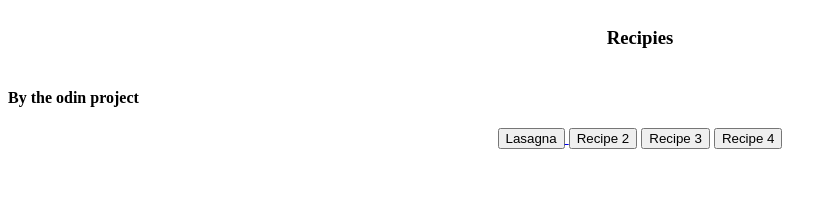
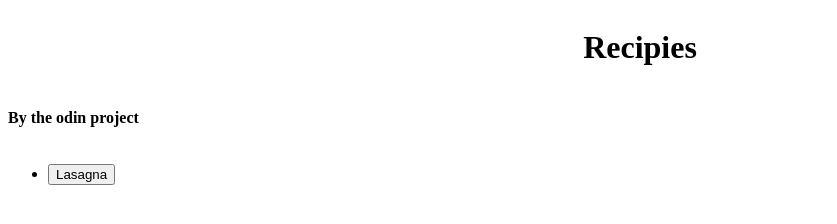
Before and after one commit to CloudedQuartz/odinrecipe, a plain HTML site: page index.html in a window 1280 px wide. Shown: the whole page, without its empty margins (0-837 px from the left). Drawn offline with Linux system fonts and the light colour scheme.

Commit message:
Make unordered list of recipies in homepage
to satisfy requirements

Signed-off-by: CloudedQuartz <ayan.pande06@gmail.com>

```diff
--- a/index.html
+++ b/index.html
@@ -6,18 +6,19 @@
     </head>
     <body>
         <div style="display: flex; justify-content: center;">
-            <h3>Recipies</h3>
+            <h1>Recipies</h1>
         </div>
         <div style="display: flex; justify-content: left;">
             <h4>By the odin project</h4>
         </div>
-        <div style="display: block; text-align: center;">
-            <a  href="./recipies/lasagna.html">
-                <button type="button">Lasagna</button>
-            </a>
-            <button type="button">Recipe 2</button>
-            <button type="button">Recipe 3</button>
-            <button type="button">Recipe 4</button>
+        <div>
+            <ul>
+                <li>
+                    <a  href="./recipies/lasagna.html">
+                        <button type="button">Lasagna</button>
+                    </a>
+                </li>
+            </ul>
         </div>
 
     </body>
```
